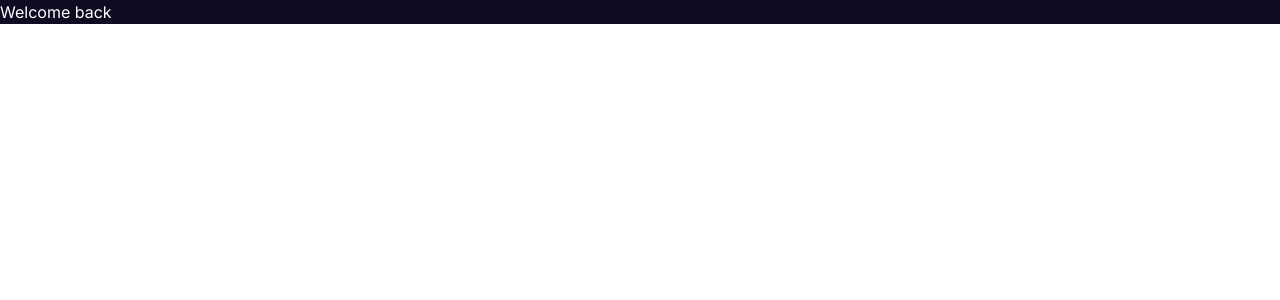
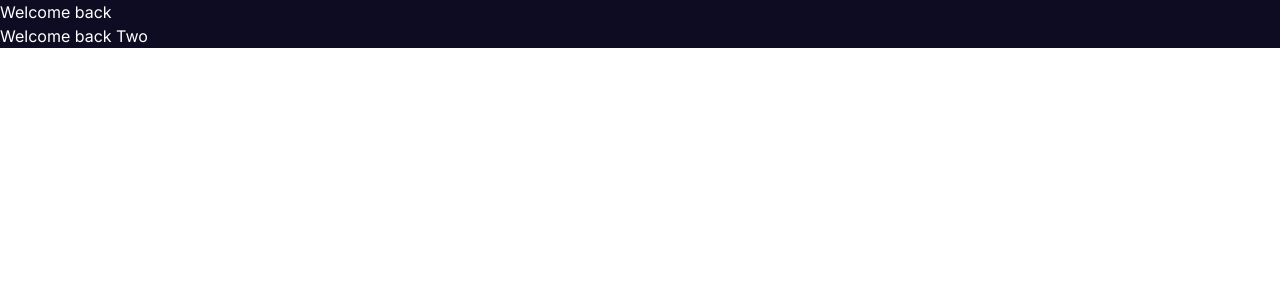
Before and after one commit to Naymul-NN/Schedulemeet-client, a Next.js app: page /login in a window 1280 px wide. Shown: the top 300 px of the page. Built offline with nearby package versions, Linux system fonts and the light colour scheme.

Commit message:
new bijoy

```diff
--- a/src/app/login/page.jsx
+++ b/src/app/login/page.jsx
@@ -4,6 +4,8 @@ const Welcome = () => {
     return (
         <div>
             <h1>Welcome back</h1>
+            <h1>Welcome back Two</h1>
+
         </div>
     );
 };
```
